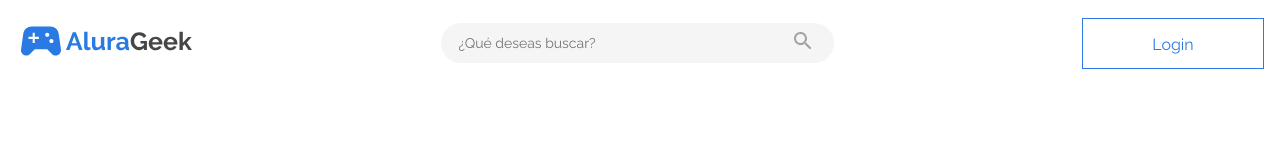
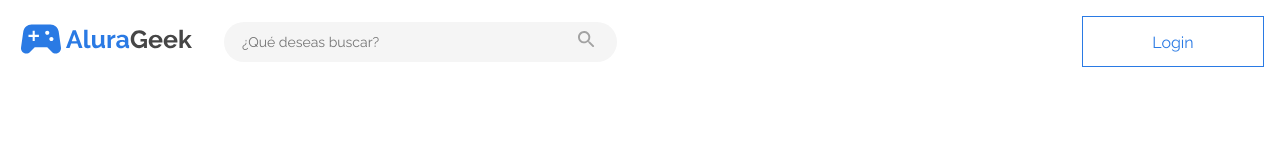
Before and after one commit to azocarone/challenge-one-ecommerce, a plain HTML site: page index.html in a window 1280 px wide. Drawn offline with Linux system fonts and the light colour scheme.

Commit message:
Respaldo

```diff
--- a/assets/css/top.css
+++ b/assets/css/top.css
@@ -3,6 +3,16 @@
     justify-content: space-between;
     align-items: center;
     padding: 16px;
+}
+
+.top__logo-search {
+    /* Flex */
+    display: flex;
+    align-items: center;
+    gap: 32px;
+    /* Box */
+    width: 100px;
+    height: 28px;
 }
 
 .top__logo-lnk {
@@ -14,7 +24,7 @@
     display: none;
 }
 
-.top__btn {
+.top__btn-login {
     /* Button */
     box-sizing: border-box;
     padding: 12px 16px;
@@ -35,6 +45,11 @@
 }
 
 @media screen and (min-width: 768px) {
+    .top__logo-search {
+        width: 404px;
+        height: 40px;
+    }
+
     .top__search-bar {
         /* Flex */
         display: flex;
@@ -71,7 +86,7 @@
         border: none;
     }
 
-    .top__btn {
+    .top__btn-login {
         width: 166px;
     }
 
@@ -81,6 +96,11 @@
 }
 
 @media screen and (min-width: 1024px) {
+    .top__logo-search {
+        width: 601px;
+        height: 50px;
+    }
+
     .top__logo-lnk {
         width: 176px;
         height: 50px;
@@ -96,7 +116,7 @@
         width: 329px;
     }
 
-    .top__btn {
+    .top__btn-login {
         /* Button */
         padding: 16px;
         width: 182px;
--- a/index.html
+++ b/index.html
@@ -20,27 +20,26 @@
 </head>
 
 <body>
+
     <header class="top">
         <nav class="top__nav">
-
+            <div class="top__logo-search">
                 <a href="/" class="top__lnk-logo">
                     <img src="assets/img/logo_alurageek.svg" alt="Logo AluraGeek" class="top__logo-lnk">
                 </a>
-
                 <form action="search.html" class="top__search-bar">
                     <label for="top__search-bar-fld" class="top__search-bar-lbl">¿Qué deseas buscar?</label>
-            <input type="search" id="top__search-bar-fld" name="query" placeholder="¿Qué deseas buscar?" class="top__search-bar-fld">
+                    <input type="search" id="top__search-bar-fld" name="query" placeholder="¿Qué deseas buscar?"
+                        class="top__search-bar-fld">
                     <button type="submit" class="top__search-bar-btn">
                         <img src="assets/img/icon_search_black50.svg" alt="Icono búsqueda" class="top__icon-search">
                     </button>
                 </form>
-
-        <a href="login.html" class="top__btn">Login</a>
-
+            </div>
+            <a href="login.html" class="top__btn-login">Login</a>
             <a href="search.html" class="top__search-lnk">
                 <img src="assets/img/icon_search_black100.svg" alt="Icono búsqueda" class="top__icon-search">
             </a>
-
         </nav>
     </header>
 
```
Lines whose indentation alone changed are shown as unchanged.
